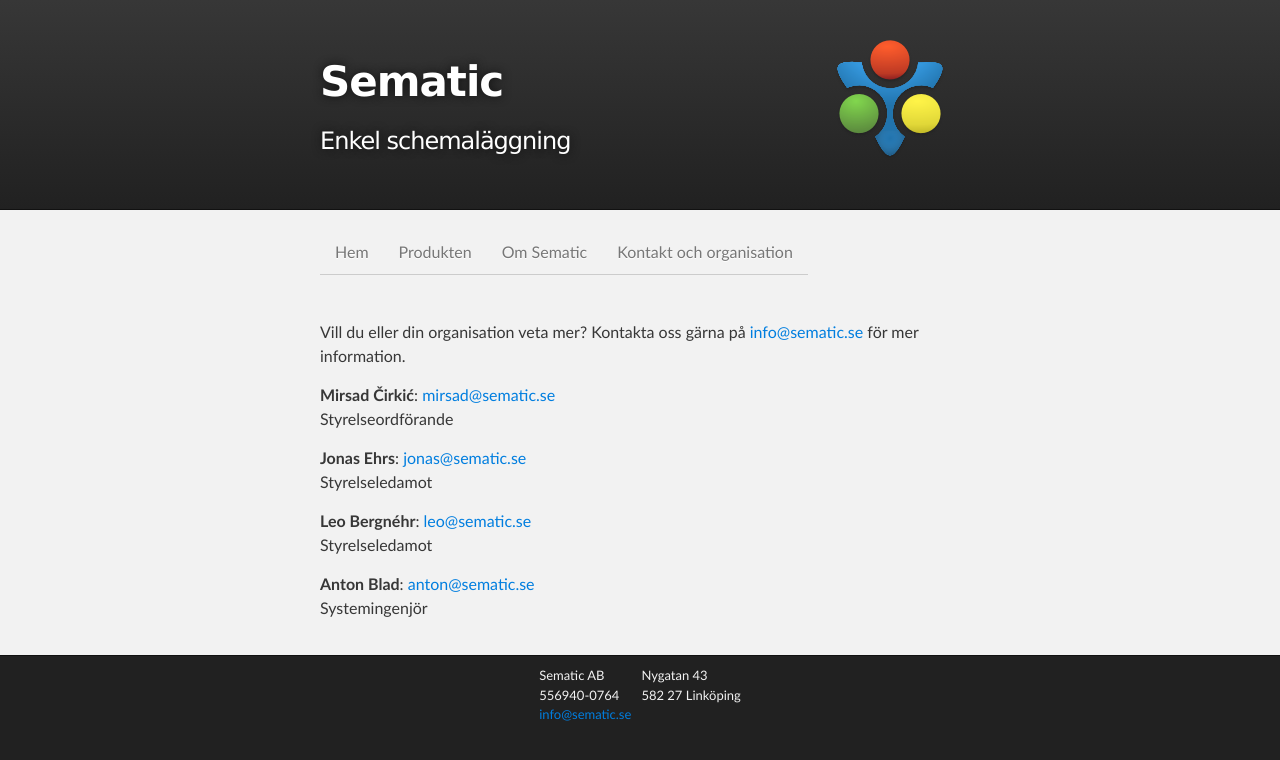
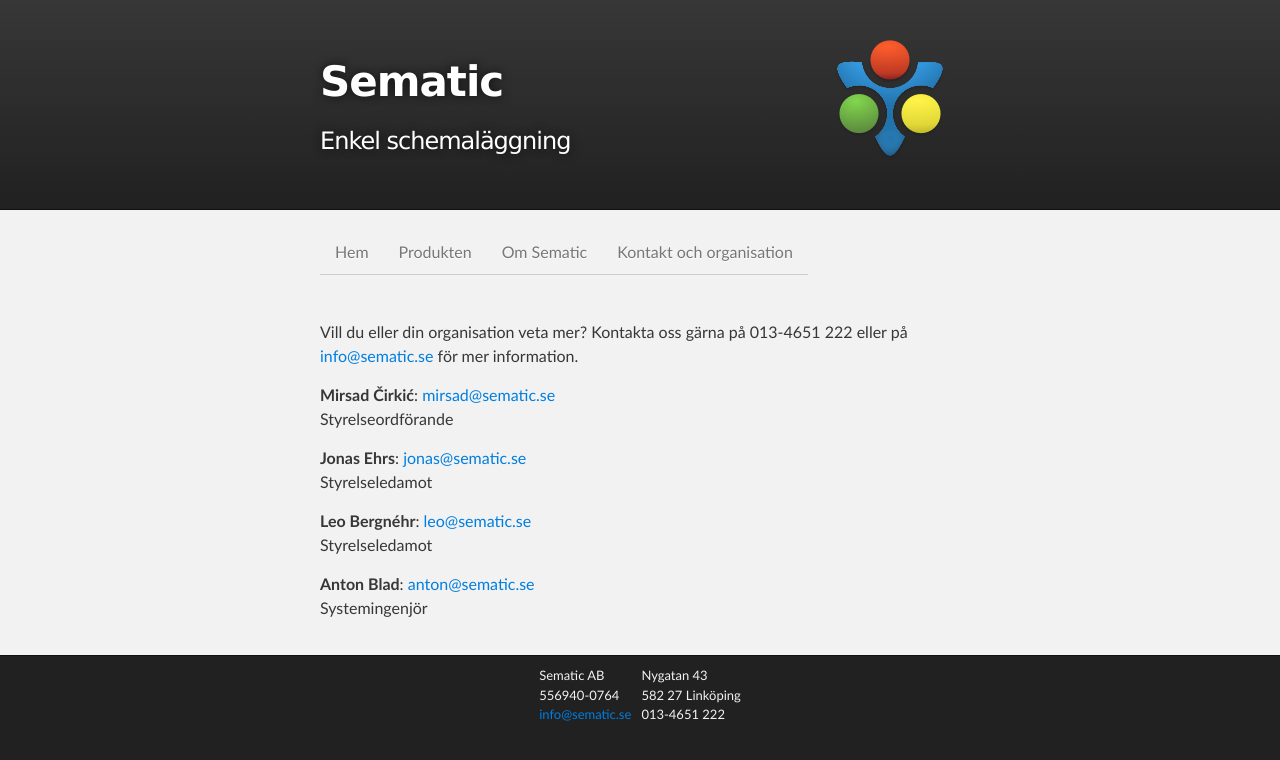
Before and after one commit to sematic/sematic.github.com, a Jekyll site: the page built from kontakt/index.markdown, in a window 1280 px wide. Shown: the top 760 px of the page. Built offline with Jekyll 4.4.1, drawn with Linux system fonts in a browser that asks for light colours; Markdown is read by kramdown in place of the engine named in the settings.

Commit message:
Added Sematic phone number

```diff
--- a/_layouts/default.html
+++ b/_layouts/default.html
@@ -56,6 +56,7 @@
       <div class="right">
         Nygatan 43<br/>
         582 27 Linköping<br/>
+        013-4651 222<br/>
     </div>
   </footer>
 </div>
--- a/kontakt/index.markdown
+++ b/kontakt/index.markdown
@@ -3,7 +3,7 @@
 title: Kontakt och Organisation
 ---
 
-Vill du eller din organisation veta mer? Kontakta oss gärna på <a href="mailto:{{ site.email }}">{{ site.email }}</a> för mer information.
+Vill du eller din organisation veta mer? Kontakta oss gärna på 013-4651 222 eller på <a href="mailto:{{ site.email }}">{{ site.email }}</a> för mer information.
 
 **Mirsad Čirkić**: <a href="mailto:mirsad@sematic.se">mirsad@sematic.se</a>
 <br>Styrelseordförande
```
